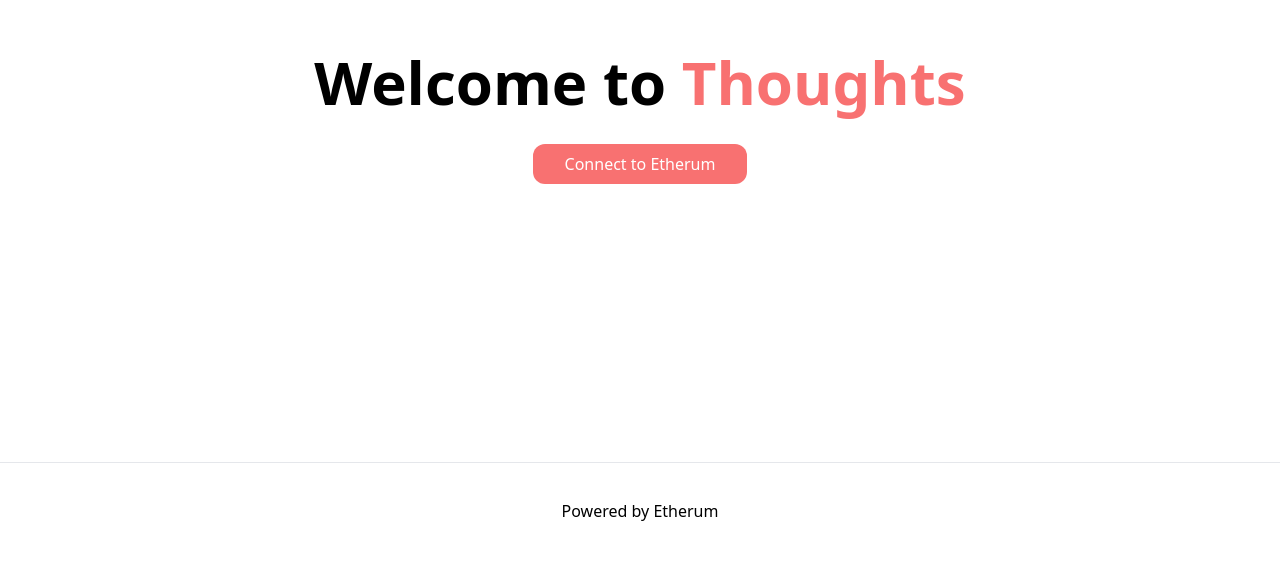
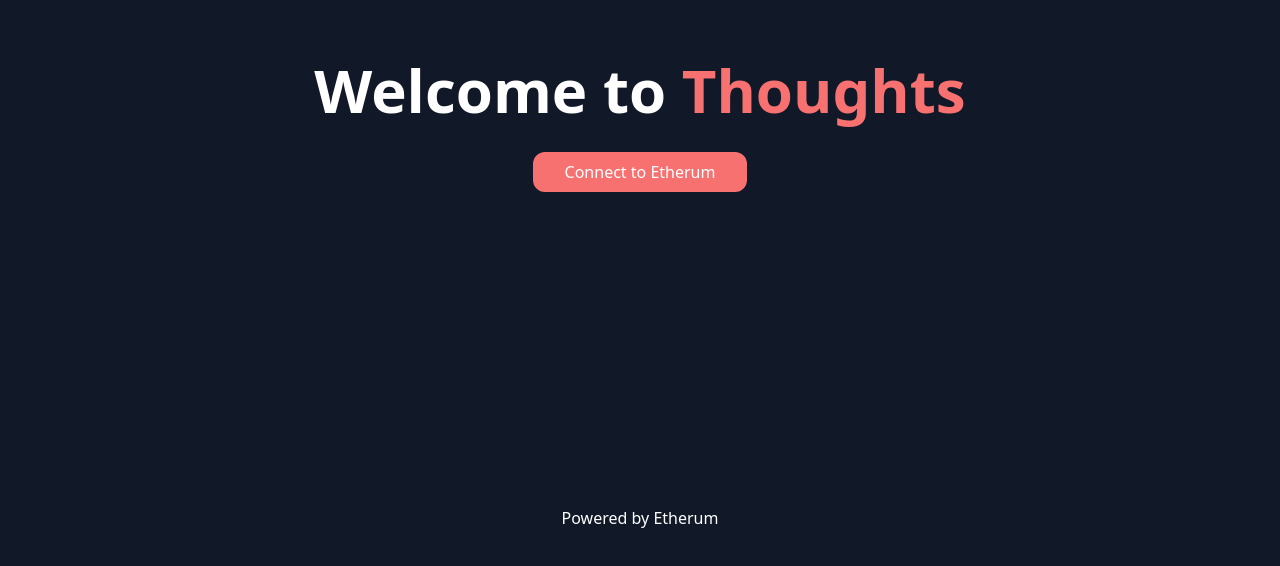
Before and after one commit to om2137/Thoughts, a Next.js app in the folder dapp/: page / in a window 1280 px wide. Shown: the part 234-800 px from the top of the page. Built offline with nearby package versions, Linux system fonts and the light colour scheme.

Commit message:
index changes

```diff
--- a/dapp/pages/index.tsx
+++ b/dapp/pages/index.tsx
@@ -11,7 +11,7 @@ export default function Home() {
   //console.log(user);
   const [thoughtContent, setThoughtContent] = useState<string>('');
   return (
-    <div className="flex min-h-screen flex-col items-center justify-center py-2">
+    <div className="flex min-h-screen flex-col items-center justify-center py-2 bg-gray-900">
       <Head>
         <title>Thoughts</title>
         <link rel="icon" href="/favicon.ico" />
@@ -19,11 +19,9 @@ export default function Home() {
 
 
       <main className="flex w-full flex-1 flex-col items-center justify-center px-20 ">
-        <h1 className="mb-8 text-6xl font-bold text-center">
+        <h1 className="mb-8 text-6xl font-bold text-center text-white">
           Welcome to <span className="text-red-400">Thoughts</span>
         </h1>
-        {/* <img src="https://i.pinimg.com/originals/a3/5f/1f/a35f1ff1fdd3a241a838ce3bdfc2f1d2.jpg" className="rounded-full h-16 w-16" alt='error' /> */}
-
         {!account ? (
         <Button label = "Connect to Etherum" onClick={connect} />
         ) :
@@ -31,15 +29,15 @@ export default function Home() {
             <SignUpForm />
           ): (
             <>
-            <div className='flex items-center justify-center w-100 pb-4'>
-              <img src={user?.avatar}  className="rounded-full h-16 w-16 mr-2" />
+            <div className='flex items-center justify-center w-100 pb-8'>
+              <img src={user?.avatar}  className="rounded-full mr-2" width="80"/>
               <div className='flex flex-col justify-start'>
-                <span className='flex flex-col text-left'>{user?.name}</span>
+                <h1 className='flex flex-col text-left text-2xl font-bold text-white'>{user?.name}</h1>
                 <span className='text-sm text-gray-400 text-left'>@{user?.username}</span>
               </div>
             </div>
             <div className='item-center justify-center  w-120 '>
-              <div className='pl-8'>
+              <div className='pl-8 pb-4'>
                 <div className="flex item-center w-60">
                   <textarea className='ml-2 rounded-xl border border-gray-600  w-60 pt-1 pl-2' placeholder='whats on your mind ' value={thoughtContent} onChange={e=>setThoughtContent(e.target.value)}/>
                 </div>
@@ -49,10 +47,10 @@ export default function Home() {
               </div>
 
               <div>
-                <div className='mt-2  bg-red-400 text-white mr-8 rounded pt-1 pb-2'>
+                <div className='mt-2  bg-red-400 text-white  rounded pt-1 '>
                   {
                     thoughts.map(thought => (
-                      <span className='ml-3 mr-3'>
+                      <span className='ml-3 mr-2'>
                         {thought.content } <br />
                       </span>
 
@@ -69,7 +67,7 @@ export default function Home() {
 
       </main>
 
-      <footer className="flex h-24 w-full items-center justify-center border-t ">
+      <footer className="flex h-20 w-full items-center justify-center border-0 text-white ">
         <a
           className="flex items-center justify-center gap-2"
           rel="noopener noreferrer"
```
